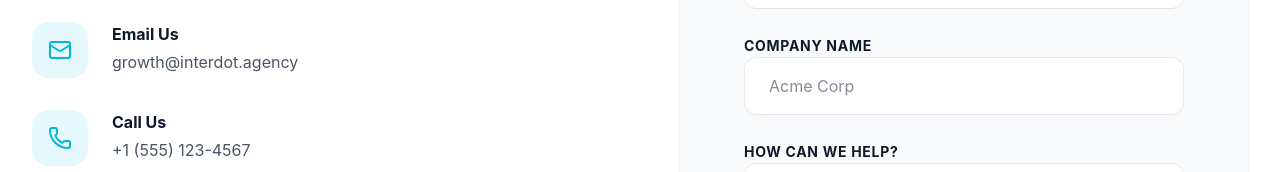
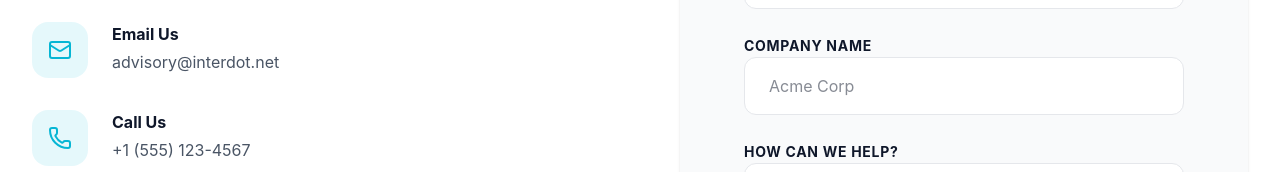
Before and after one commit to 0x01010l/INTRDO, a React (Vite) app: page /contact in a window 1280 px wide. Shown: the part 419-591 px from the top of the page. Built offline with nearby package versions, Linux system fonts and the light colour scheme.

Commit message:
Update contact email address in Contact.tsx

```diff
--- a/src/pages/Contact.tsx
+++ b/src/pages/Contact.tsx
@@ -26,7 +26,7 @@
                   </div>
                   <div>
                     <h4 className="font-bold text-primary mb-1">Email Us</h4>
-                    <p className="text-gray-600">growth@interdot.agency</p>
+                    <p className="text-gray-600">advisory@interdot.net</p>
                   </div>
                 </div>
                 <div className="flex items-start space-x-6">
```
